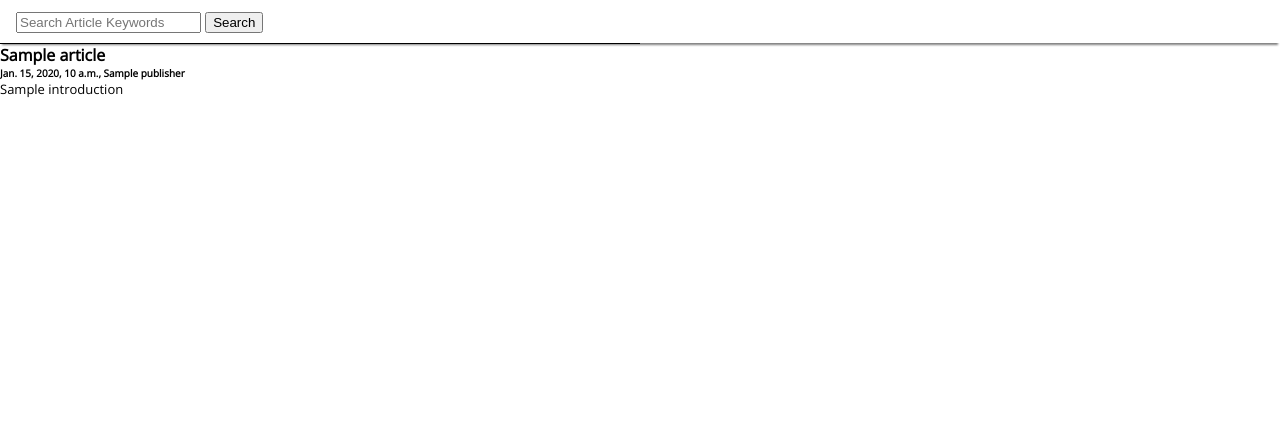
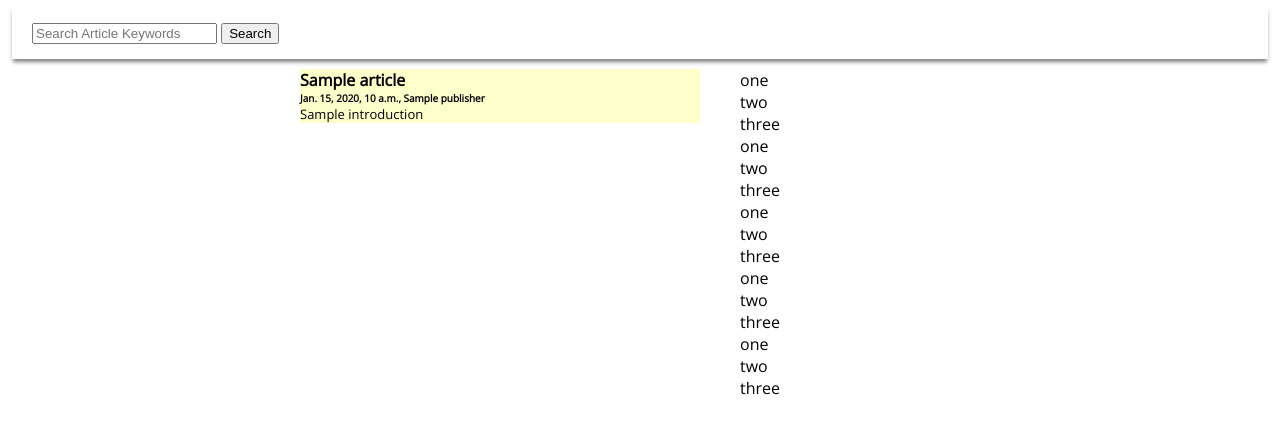
Before and after one commit to jerwinwieser/django_news, a Django app: template news/templates/news/home.html in a window 1280 px wide. Shown: the top 434 px of the page. Run offline with Django 3.2, Linux system fonts and the light colour scheme; the template is opened without the code that fills it: most values are stand-ins (such as "Sample title", 1, 10 or a date in 2020).

Commit message:
solved some html issues

```diff
--- a/news/static/news/main.css
+++ b/news/static/news/main.css
@@ -9,11 +9,16 @@ body {
 	padding: 0px;
 }
 
+fieldset {
+	margin: 0px;
+	border: none;
+}
+
 
 article {
-	border-top: solid;
+/*	border-top: solid;
 	border-width: thin;
-	width: 50%;
+	border-color: black;*/
 }
 
 a:link {
@@ -21,8 +26,57 @@ a:link {
   color: black;
 }
 
-#container{
+ul{
+  list-style-type: none;
+  margin: 0px;
+}
+
+
+
+/* Style the header */
+.header {
+	padding: 15px 20px;
 	background-color: white;
+	color: white;
+	box-shadow: 0 4px 4px -1px gray;
+}
+
+
+/* Page content */
+.content {
+	padding: 16px;
+}
+
+/* The sticky class is added to the header with JS when it reaches its scroll position */
+.sticky {
+	position: fixed;
+	top: 0;
+	width: 100%
+}
+
+/* Add some top padding to the page content to prevent sudden quick movement (as the header gets a new position at the top of the page (position:fixed and top:0) */
+.sticky + .content {
+	padding-top: 102px;
+}
+
+.container{
+	background-color: grey;
+}
+
+
+.search-features {
+	background-color: white;
+	opacity: 1;
+	width: 300px;
+	float: left;
+}
+
+.search-results {
+	background-color: #ffc;
+	opacity: 1;
+	width: 400px;
+	float: left;
+	margin-left: 300px;
 }
 
 .article-title{
@@ -45,31 +99,3 @@ a:link {
 .btn{
 
 }
-
-
-
-
-/* Style the header */
-.header {
-	padding: 10px 16px;
-	background-color: white;
-	color: white;
-	box-shadow: 0 4px 2px -2px gray;
-}
-
-/* Page content */
-.content {
-	padding: 16px;
-}
-
-/* The sticky class is added to the header with JS when it reaches its scroll position */
-.sticky {
-	position: fixed;
-	top: 0;
-	width: 100%
-}
-
-/* Add some top padding to the page content to prevent sudden quick movement (as the header gets a new position at the top of the page (position:fixed and top:0) */
-.sticky + .content {
-	padding-top: 102px;
-}
--- a/news/templates/news/home.html
+++ b/news/templates/news/home.html
@@ -17,7 +17,7 @@
 </head>
 
 <body>
-
+<fieldset>
 	<div class="header" id="myHeader">
 		<form action="/search/" method="GET">
 			<input name="q" values="{{ request.GET.q }}" type="text", placeholder="Search Article Keywords">
@@ -25,7 +25,11 @@
 		</form>
 
 	</div>
+</fieldset>
 
+
+	<div class="container">
+		<div class="search-results">
 			{% for article in articles %}
 			<article>
 				<div class="article-title"><a href="{{ article.href }}" target="_blank">{{ article.title }}</a></div>
@@ -33,9 +37,30 @@
 				<div class="article-intro">{{ article.introduction }}</div>
 			</article>
 			{% endfor %}
+		</article>
+	</div>
 
 
 
+	<div class="search-features">
+		<ul>
+			<li>one</li>
+			<li>two</li>
+			<li>three</li>
+			<li>one</li>
+			<li>two</li>
+			<li>three</li>
+			<li>one</li>
+			<li>two</li>
+			<li>three</li>
+			<li>one</li>
+			<li>two</li>
+			<li>three</li>
+			<li>one</li>
+			<li>two</li>
+			<li>three</li>
+		</ul>
+	</div>
 
 
 
```
Also changed, not shown: db.sqlite3, 1 other file. Lines whose indentation alone changed are shown as unchanged.
